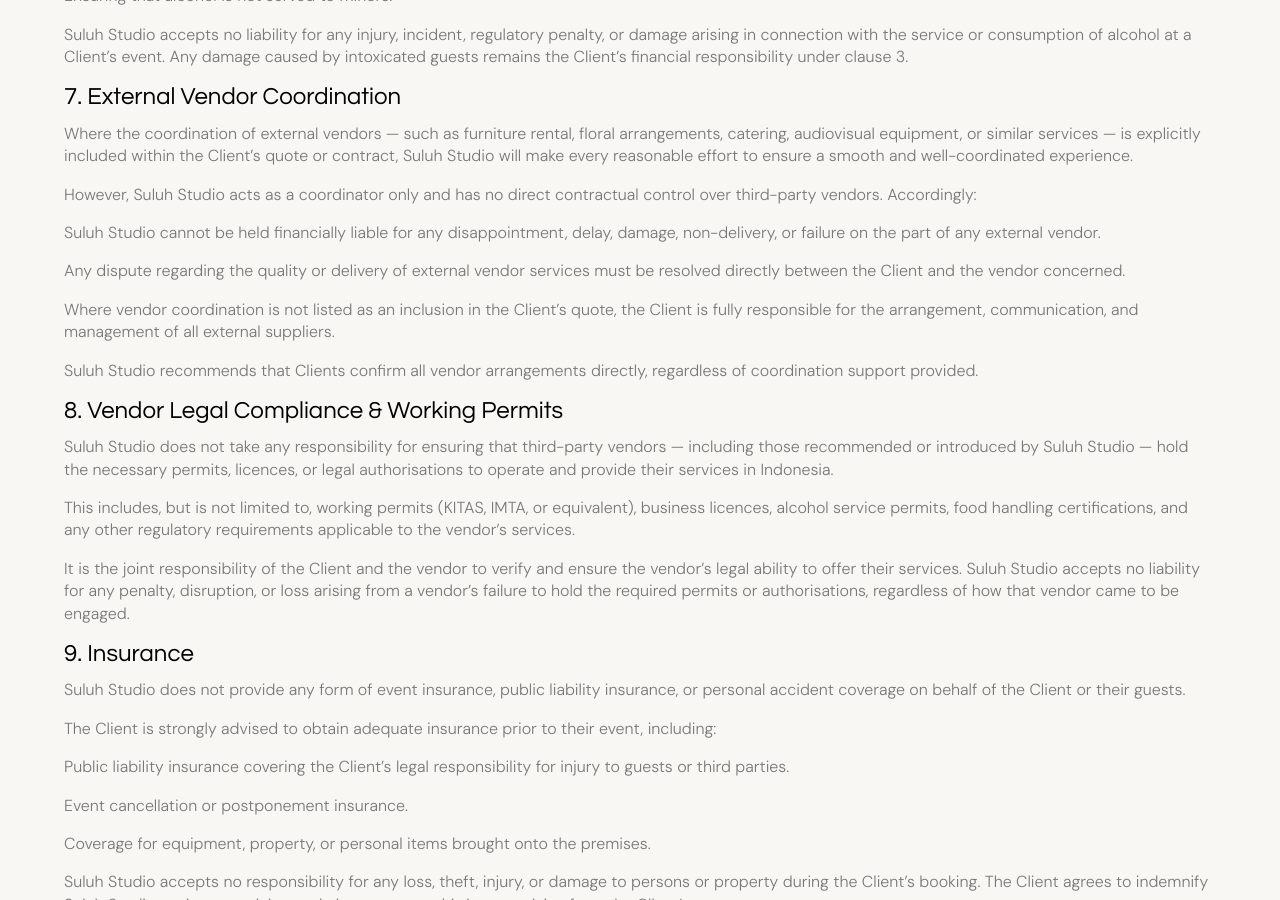
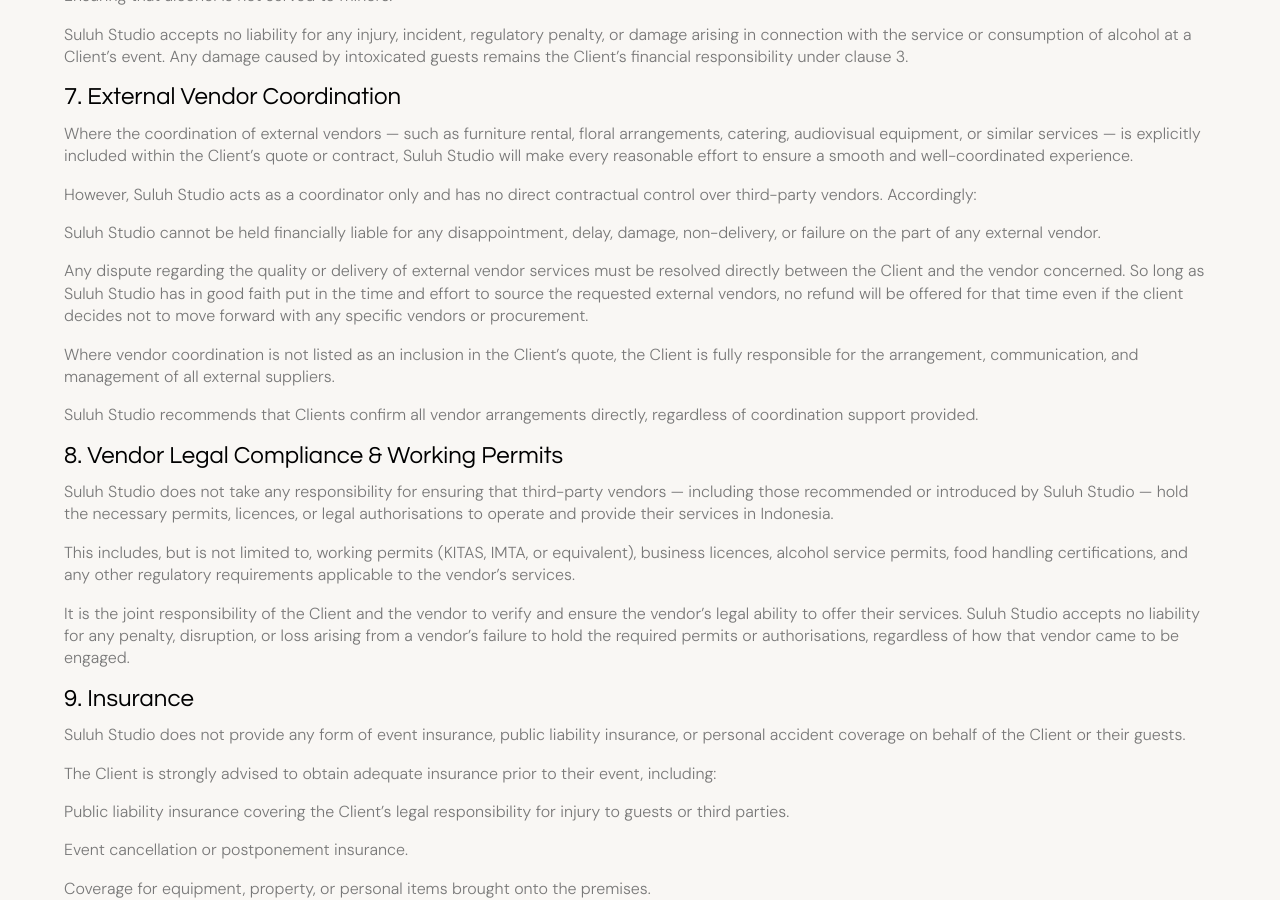
Before and after one commit to TheInstituteOfCode/Sulu, a Jekyll site: the page built from event-terms-and-conditions.md, in a window 1280 px wide and 900 px high, scrolled down 2429 px. Built offline with Jekyll 4.4.1, drawn with Linux system fonts in a browser that asks for light colours; a style sheet for code colours, icons or effects is not loaded.

Commit message:
Updated 1 file via CloudCannon.

```diff
--- a/event-terms-and-conditions.md
+++ b/event-terms-and-conditions.md
@@ -6,7 +6,7 @@
 
 Effective as of booking confirmation
 
-By confirming an event booking at Suluh Studio, you (the "Client") agree to be bound by the following Terms and Conditions. Please read them carefully before proceeding with your reservation.
+By confirming an event booking at Suluh Studio, you (the “Client”) agree to be bound by the following Terms and Conditions. Please read them carefully before proceeding with your reservation.
 
 ### 1\. Space Condition & Natural Variation
 
@@ -34,9 +34,9 @@
 
 The Client is responsible for identifying, obtaining, and bearing the cost of any permits, licences, or approvals required by Indonesian government authorities, local village councils (banjar), or other regulatory bodies in connection with their event — including but not limited to event permits, noise permits, and any applicable banjar fees.
 
-Where such obligations are explicitly listed as inclusions within the Client's quote or contract, they will be managed by Suluh Studio on the Client's behalf. In all other cases, this responsibility falls entirely with the Client.
+Where such obligations are explicitly listed as inclusions within the Client’s quote or contract, they will be managed by Suluh Studio on the Client’s behalf. In all other cases, this responsibility falls entirely with the Client.
 
-Suluh Studio accepts no liability for any disruption, cancellation, or penalty arising from the Client's failure to obtain required permits or make required payments.
+Suluh Studio accepts no liability for any disruption, cancellation, or penalty arising from the Client’s failure to obtain required permits or make required payments.
 
 ### 3\. Damage to the Space
 
@@ -50,7 +50,7 @@
 
 Accept full financial liability for any damage caused to the space, fixtures, fittings, furniture, props, plants, or structural elements — including limewash walls, stone surfaces, and flooring — whether caused by the Client, their crew, guests, or contractors.
 
-Cover the cost of professional repair, restoration, or replacement at Suluh Studio's reasonable discretion.
+Cover the cost of professional repair, restoration, or replacement at Suluh Studio’s reasonable discretion.
 
 Where damage is identified after the booking, Suluh Studio reserves the right to invoice the Client for all associated costs. Any security deposit held may be retained in partial or full satisfaction of such costs.
 
@@ -68,7 +68,7 @@
 
 Comply with any reasonable requests made by Suluh Studio staff during the event.
 
-Suluh Studio reserves the right to ask any guest or attendee to leave the premises where their behaviour is deemed disruptive, unsafe, or damaging. Suluh Studio staff are not responsible for the security or supervision of the Client's event and guests unless a security arrangement has been explicitly agreed in writing.
+Suluh Studio reserves the right to ask any guest or attendee to leave the premises where their behaviour is deemed disruptive, unsafe, or damaging. Suluh Studio staff are not responsible for the security or supervision of the Client’s event and guests unless a security arrangement has been explicitly agreed in writing.
 
 ### 5\. Noise, Curfew & Neighbour Respect
 
@@ -98,19 +98,19 @@
 
 Ensuring that alcohol is not served to minors.
 
-Suluh Studio accepts no liability for any injury, incident, regulatory penalty, or damage arising in connection with the service or consumption of alcohol at a Client's event. Any damage caused by intoxicated guests remains the Client's financial responsibility under clause 3.
+Suluh Studio accepts no liability for any injury, incident, regulatory penalty, or damage arising in connection with the service or consumption of alcohol at a Client’s event. Any damage caused by intoxicated guests remains the Client’s financial responsibility under clause 3.
 
 ### 7\. External Vendor Coordination
 
-Where the coordination of external vendors — such as furniture rental, floral arrangements, catering, audiovisual equipment, or similar services — is explicitly included within the Client's quote or contract, Suluh Studio will make every reasonable effort to ensure a smooth and well-coordinated experience.
+Where the coordination of external vendors — such as furniture rental, floral arrangements, catering, audiovisual equipment, or similar services — is explicitly included within the Client’s quote or contract, Suluh Studio will make every reasonable effort to ensure a smooth and well-coordinated experience.
 
 However, Suluh Studio acts as a coordinator only and has no direct contractual control over third-party vendors. Accordingly:
 
 Suluh Studio cannot be held financially liable for any disappointment, delay, damage, non-delivery, or failure on the part of any external vendor.
 
-Any dispute regarding the quality or delivery of external vendor services must be resolved directly between the Client and the vendor concerned.
+Any dispute regarding the quality or delivery of external vendor services must be resolved directly between the Client and the vendor concerned. So long as Suluh Studio has in good faith put in the time and effort to source the requested external vendors, no refund will be offered for that time even if the client decides not to move forward with any specific vendors or procurement.
 
-Where vendor coordination is not listed as an inclusion in the Client's quote, the Client is fully responsible for the arrangement, communication, and management of all external suppliers.
+Where vendor coordination is not listed as an inclusion in the Client’s quote, the Client is fully responsible for the arrangement, communication, and management of all external suppliers.
 
 Suluh Studio recommends that Clients confirm all vendor arrangements directly, regardless of coordination support provided.
 
@@ -128,21 +128,21 @@
 
 The Client is strongly advised to obtain adequate insurance prior to their event, including:
 
-Public liability insurance covering the Client's legal responsibility for injury to guests or third parties.
+Public liability insurance covering the Client’s legal responsibility for injury to guests or third parties.
 
 Event cancellation or postponement insurance.
 
 Coverage for equipment, property, or personal items brought onto the premises.
 
-Suluh Studio accepts no responsibility for any loss, theft, injury, or damage to persons or property during the Client's booking. The Client agrees to indemnify Suluh Studio against any claim made by a guest or third party arising from the Client's event.
+Suluh Studio accepts no responsibility for any loss, theft, injury, or damage to persons or property during the Client’s booking. The Client agrees to indemnify Suluh Studio against any claim made by a guest or third party arising from the Client’s event.
 
 ### 10\. Access, Bump-In & Bump-Out
 
 Access to the space is only permitted from the confirmed start time of the booking. Early access is not guaranteed and must be requested and approved in advance, in writing.
 
-The Client's booking time includes all setup (bump-in) and pack-down (bump-out) time. All items, equipment, decorations, and personal property belonging to the Client or their vendors must be fully removed from the space by the confirmed end time of the booking.
+The Client’s booking time includes all setup (bump-in) and pack-down (bump-out) time. All items, equipment, decorations, and personal property belonging to the Client or their vendors must be fully removed from the space by the confirmed end time of the booking.
 
-Where the Client or their vendors require additional time beyond the confirmed booking window, this must be arranged and confirmed with Suluh Studio in advance where possible. Overtime will be assessed at Suluh Studio's discretion and may be invoiced after the event at the applicable rate.
+Where the Client or their vendors require additional time beyond the confirmed booking window, this must be arranged and confirmed with Suluh Studio in advance where possible. Overtime will be assessed at Suluh Studio’s discretion and may be invoiced after the event at the applicable rate.
 
 Suluh Studio accepts no responsibility for any items left on the premises after the booking period has concluded.
 
@@ -156,11 +156,11 @@
 
 Government action, regulatory order, or public health directive.
 
-Power or utility failure beyond Suluh Studio's control.
+Power or utility failure beyond Suluh Studio’s control.
 
 Civil unrest or other unforeseen emergency circumstances.
 
-In the event of a force majeure circumstance, Suluh Studio will endeavour to provide the Client with as much notice as possible and will work in good faith to reschedule the booking where feasible. Where rescheduling is not possible, liability will be limited to any amounts paid by the Client for the affected booking, at Suluh Studio's reasonable discretion.
+In the event of a force majeure circumstance, Suluh Studio will endeavour to provide the Client with as much notice as possible and will work in good faith to reschedule the booking where feasible. Where rescheduling is not possible, liability will be limited to any amounts paid by the Client for the affected booking, at Suluh Studio’s reasonable discretion.
 
 ### 12\. Content Rights & Intellectual Property
 
@@ -172,7 +172,7 @@
 
 **12\.2  Exclusivity Package**
 
-Clients who have purchased a confirmed Exclusivity Package will have their booking treated as private. Suluh Studio will not document the event for promotional use, and UGC will not be reshared without prior written consent. Exclusivity must be confirmed in writing on the Client's invoice — verbal agreements do not apply.
+Clients who have purchased a confirmed Exclusivity Package will have their booking treated as private. Suluh Studio will not document the event for promotional use, and UGC will not be reshared without prior written consent. Exclusivity must be confirmed in writing on the Client’s invoice — verbal agreements do not apply.
 
 ### **13\. Content Usage**
 
```
